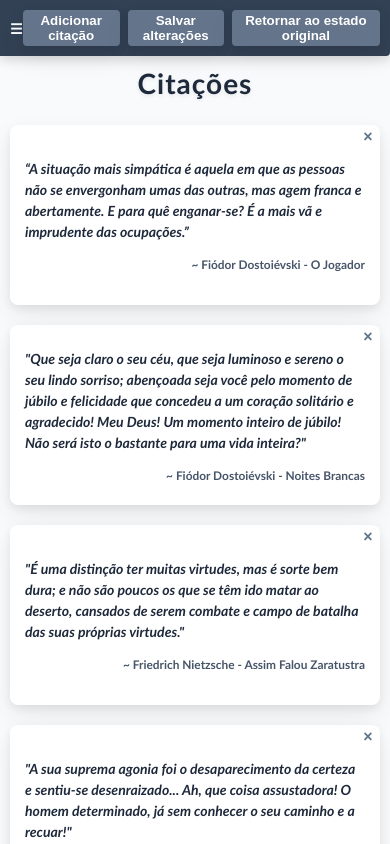
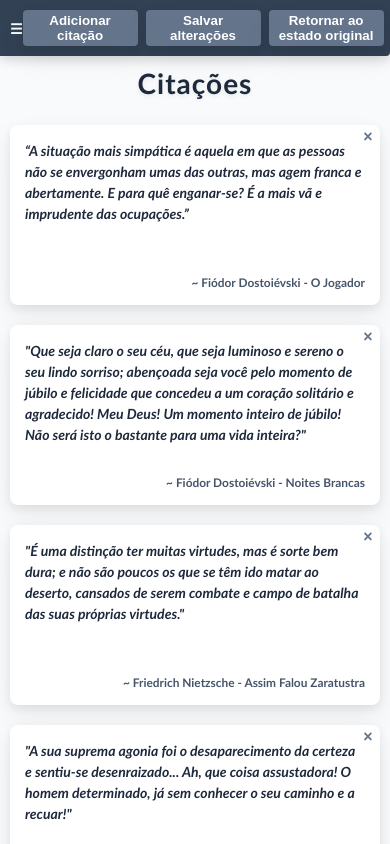
Before and after one commit to brunolimadsdev/Citacoes, a plain HTML site: page index.html in a window 390 px wide. Shown: the top 844 px of the page. Drawn offline with Linux system fonts and the light colour scheme.

Commit message:
Realizadas correções de acessibilidade

```diff
--- a/index.html
+++ b/index.html
@@ -9,7 +9,7 @@
     <meta name="keywords" content="citações, filosofia, literatura">
     <title>Citações</title>
 
-    <link rel="stylesheet" href="citacoes.css">
+    <link rel="stylesheet" href="style.css">
 </head>
 
 <body>
@@ -85,7 +85,7 @@
         </div>
     </div>
 
-    <script src="citacoes.js"></script>
+    <script src="script.js"></script>
 </body>
 
 </html>
--- a/citacoes.css
+++ b/style.css
@@ -494,6 +494,7 @@
 
     /* Conteúdo principal */
     main {
+        min-height: 100dvh;
         padding: 15px;
         gap: 40px;
     }
@@ -521,6 +522,13 @@
     }
 }
 
+@media (max-width: 530px) {
+    header button {
+        padding: 3px;
+        width: 120px;
+    }
+}
+
 /* CELULARES PEQUENOS */
 @media (max-width: 480px) {
 
@@ -530,6 +538,7 @@
 
     header button {
         padding: 3px;
+        width: 115px;
     }
 
     #conjunto-opcoes {
@@ -546,8 +555,6 @@
     }
 
     main .cartao span {
-        margin-top: 15px;
-        text-align: right;
         font-size: 0.85rem;
     }
 
```
Also changed, not shown: script.js (renamed from citacoes.js), 1 other file.
